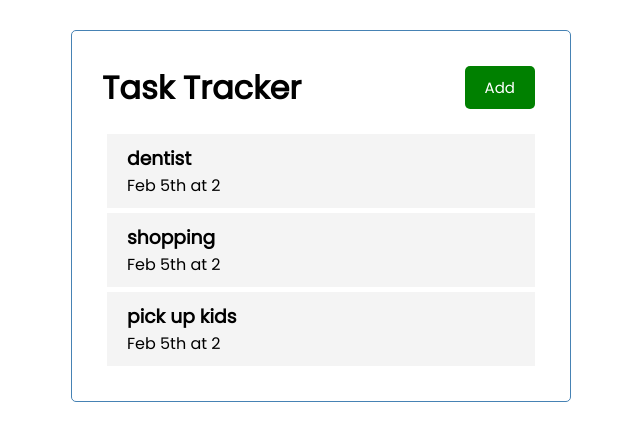
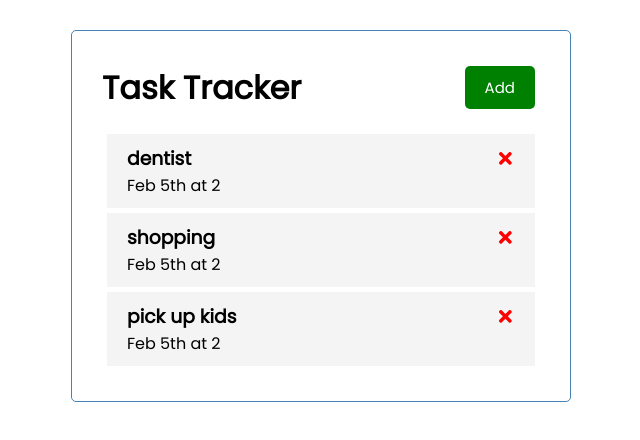
Before and after one commit to briandeitchman1/React-Task-Tracker, a React (Create React App) app: page / in a window 1280 px wide. Shown: the top 440 px of the page, without its empty margins (319-959 px from the left). Built offline with nearby package versions, Linux system fonts and the light colour scheme.

Commit message:
Can now delete tasks

```diff
--- a/src/App.js
+++ b/src/App.js
@@ -23,10 +23,21 @@
       reminder: true,
     }
   ])
+
+  // Delete Task
+  const deleteTask = (id) => {
+    setTasks(tasks.filter((task) => {
+      return task.id !== id
+    }))
+  }
+
   return (
     <div className="container">
       <Header />
-      <Tasks tasks={tasks} />
+      {tasks.length > 0 ?
+        <Tasks tasks={tasks} onDelete={deleteTask} />
+        : "No Task to show"
+      }
     </div>
   );
 }
--- a/src/components/Task.js
+++ b/src/components/Task.js
@@ -1,8 +1,9 @@
+import { FaTimes } from 'react-icons/fa'
 
-const Task = ({ task }) => {
+const Task = ({ task, onDelete }) => {
     return (
         <div className="task">
-            <h3> {task.text}</h3>
+            <h3> {task.text} <FaTimes style={{ color: "red", cursor: "pointer" }} onClick={() => { onDelete(task.id) }} /></h3>
             <p>{task.day}</p>
         </div>
     )
--- a/src/components/Tasks.js
+++ b/src/components/Tasks.js
@@ -1,11 +1,11 @@
 import Task from "./Task"
 
-const Tasks = ({ tasks }) => {
+const Tasks = ({ tasks, onDelete }) => {
 
     return (
         <>
             {tasks.map((task) => (
-                <Task key={task.id} task={task} />
+                <Task key={task.id} task={task} onDelete={onDelete} />
             ))}
         </>
     )
```
